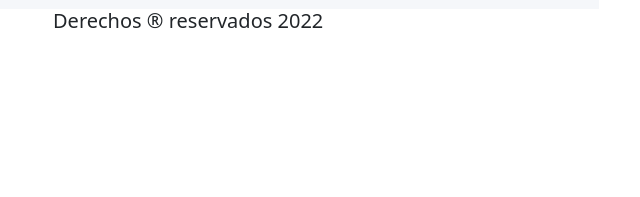
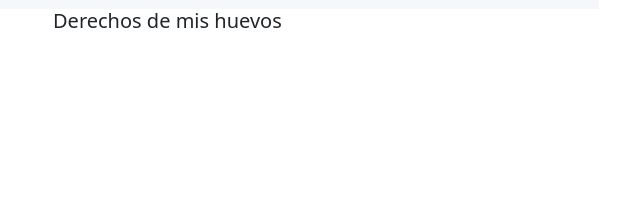
Before and after one commit to 112danilo12/site, a website: page views/admin/inicio.html in a window 1280 px wide. Shown: the part 952-1149 px from the top of the page, 599-1239 px from the left. Drawn offline with nearby package versions, Linux system fonts and the light colour scheme.

```diff
--- a/views/admin/inicio.html
+++ b/views/admin/inicio.html
@@ -199,8 +199,7 @@
                         <img src="../../resources/logo.png" alt="" class="footer-icono ">
                     </div>
                     <div class="col">
-                        <h5 class="">Derechos ®
-                            reservados 2022</h5>
+                        <h5 class="">Derechos de mis huevos</h5>
                     </div>
                 </div>
             </div>
```
